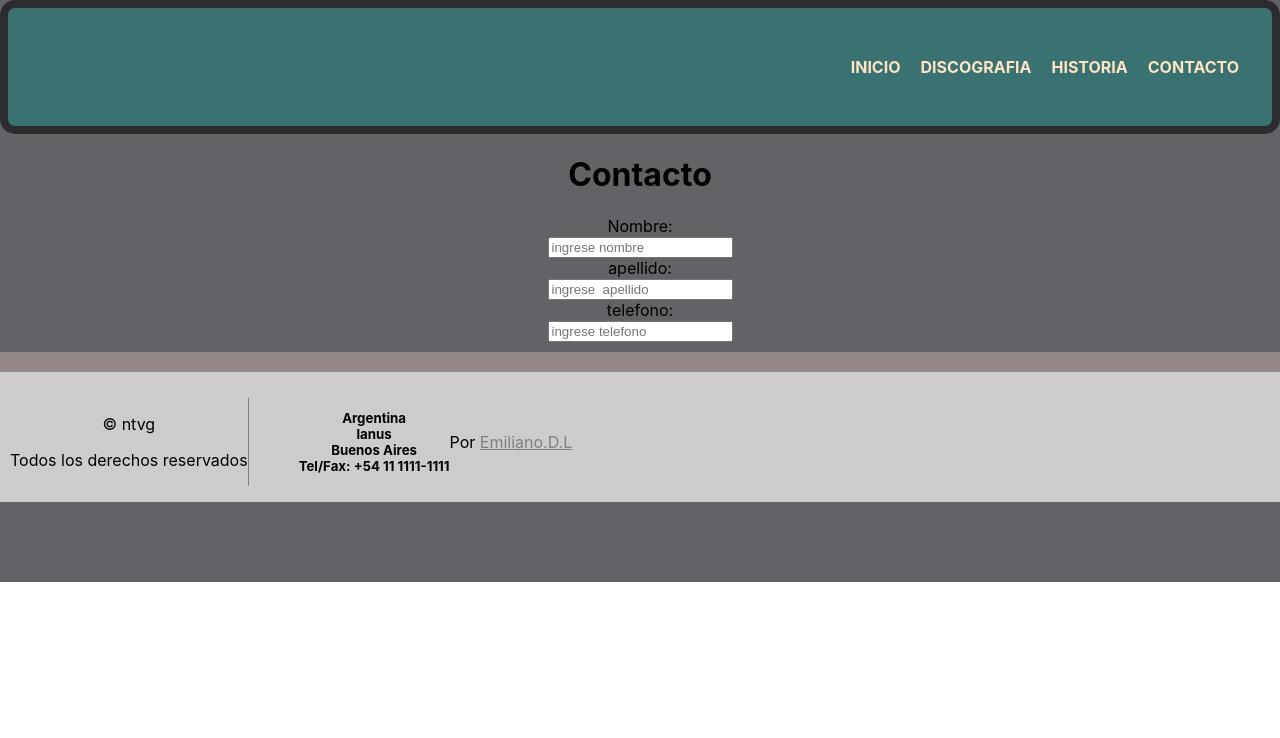
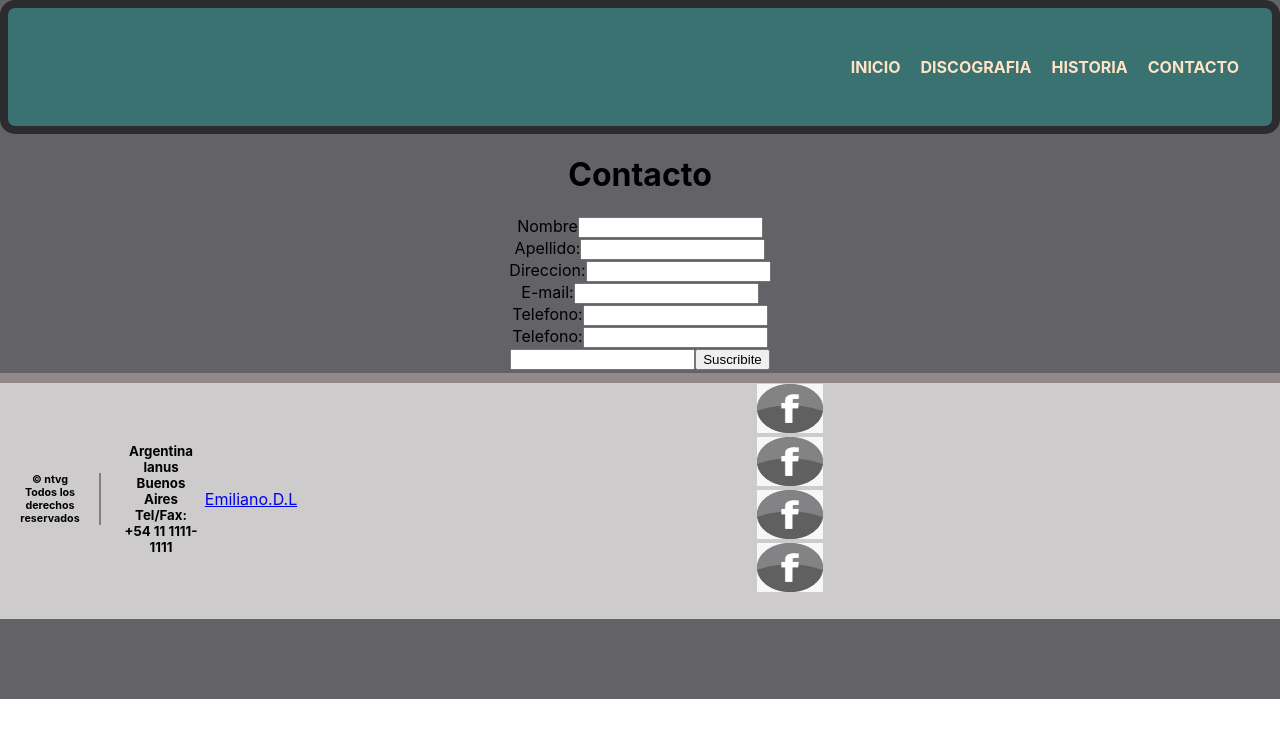
Before and after one commit to Emilianolandi/Final, a React (Create React App) app: page /contacto in a window 1280 px wide. Shown: the top 738 px of the page. Built offline with nearby package versions, Linux system fonts and the light colour scheme.

Commit message:
probando hoock

```diff
--- a/src/components/Bio.css
+++ b/src/components/Bio.css
@@ -1,9 +1,9 @@
 .biblio{
     display: block;
     justify-content: flex-start;
-    align-items: center;
+
 }
-.Biblio h4{
+.biblio h4{
    color: rgb(48, 54, 54);
     background-color: rgb(184, 208, 208);
     border: 8px  solid rgb(44, 44, 47);
--- /dev/null
+++ b/src/components/Botoon.js
@@ -0,0 +1,3 @@
+<button onClick={handleSaludar}>
+    Saludar
+</button>
--- a/src/components/Footer.css
+++ b/src/components/Footer.css
@@ -1,19 +1,20 @@
 .pie-de-pagina{
-    border-top: 20px solid rgb(148, 136, 136);
+    border-top: 10px solid rgb(148, 136, 136);
      background-color: #cdcbcb;
      text-decoration: double;
-     display:flex;
-     align-items: center;
-     grid-template-columns:200px 200px 200px 1fr ;
-     grid-template-rows: 1fr 40px;
-     padding:10px 10px 0px 10px;
-      margin-top: 10px;
+     display:grid;
+     justify-content: end;
+    align-items: center;
+     grid-template-columns:100px 100px 100px 1fr ;
+     grid-template-rows: 2fr 3px;
+     padding:1px 1px 1px 1px;
+      margin-top: 3px;
  }
  .copyright{
-     border-right:1px solid gray ;
+      border-right:2px solid gray;
  }
  .direccion-BSAS{
-     padding-left: 50px;
+     padding-left: 20px;
  }
  .firma {
      grid-column: 3/5;
--- a/src/components/Footer.js
+++ b/src/components/Footer.js
@@ -1,14 +1,16 @@
 
+import { Link } from 'react-router-dom'
 import './Footer.css'
 
 export default function Footer(){
     return(
         <>
         <div className='pie-de-pagina'>
-        <p className="copyright">
-            <p>&copy; ntvg</p>
-            <p>Todos los derechos reservados</p>
-        </p>
+
+        <h6 className="copyright">
+            &copy; ntvg <br></br>
+            Todos los derechos reservados
+        </h6>
 
 
         <h5 className="direccion-BSAS">
@@ -18,9 +20,35 @@ export default function Footer(){
             Tel/Fax: +54 11 1111-1111
 
         </h5>
-        <p class="firma">Por <a href="#">Emiliano.D.L</a></p>
+        <div className='Firma'>
+         <a href='#'>Emiliano.D.L</a>
     </div>
+    <div className='LogoFaceBook'>
+            {/* <h3 className='Logos'> */}
+    <a href="https://www.facebook.com/NTVG.OFICIALPAGE" >
+	<img alt= './img/logoF.png'  src="./img/logoF.png" width="66" height="49" />
+</a>
+
+<br></br>
+<a href="https://web.whatsapp.com/">
+<img alt= './img/logoF.png'  src="./img/logoF.png" width="66" height="49" />
+</a>
+
+<br></br>
+<a href="https://web.whatsapp.com/">
+<img alt= './img/logoF.png'  src="./img/logoF.png" width="66" height="49" />
+</a>
+
+<br></br>
+<a href="https://web.whatsapp.com/" />
+<img alt= './img/logoF.png'  src="./img/logoF.png" width="66" height="49" />
+    <a/>
+
+<h3/>
+</div>
+
+</div>
+
         </>
     )
-
-}
+    }
--- a/src/components/Formulario.css
+++ b/src/components/Formulario.css
@@ -0,0 +1,5 @@
+.formu{
+    display: grid;
+    justify-content:left;
+    align-items: center;
+}
--- a/src/components/Formulario.js
+++ b/src/components/Formulario.js
@@ -3,22 +3,49 @@ import './Formulario.css';
 export default function Formulario(){
     return(
      <>
-         <form action="ejemplo.js">
-        <label>
-        Nombre:<br></br>
-        <input type= "text" required placeholder= "ingrese nombre "/>
+         <form className='formulario'>
 
-        </label><br></br>
-        <label>
-        apellido:<br></br>
-        <input type= "text" required placeholder= "ingrese  apellido"/>
+  <label>
+   Nombre
+    <input type="text" name="name" /><br></br>
 
-        </label><br></br><label>
-        telefono:<br></br>
-        <input type= "Text" required placeholder= "ingrese telefono"/>
+  </label>
+  <label>
+    Apellido:
+    <input type="text" name="name" /><br></br>
 
-        </label><br></br>
-        </form>
-        </>
+  <label>
+  </label>
+    Direccion:
+    <input type="text" name="name" /><br></br>
+
+  </label>
+  <label>
+    E-mail:
+    <input type="text" name="name" /><br></br>
+
+  </label>
+  <label>
+    Telefono:
+    <input type="text" name="name" /><br></br>
+
+  </label>
+  <label>
+    Telefono:
+    <input type="text" name="name" /><br></br>
+
+  </label>
+  <label>
+
+     <input type="text" action="enviar"/>
+   <input type="submit"
+    value = "Suscribite"/>
+
+                </label>
+
+
+</form>
+
+ </>
     )
-         }
+}
```
Also changed, not shown: public/img/logoF.png (added), src/components/Botoon.css (added), src/paginas/Inicio.js (line endings or trailing spaces).
